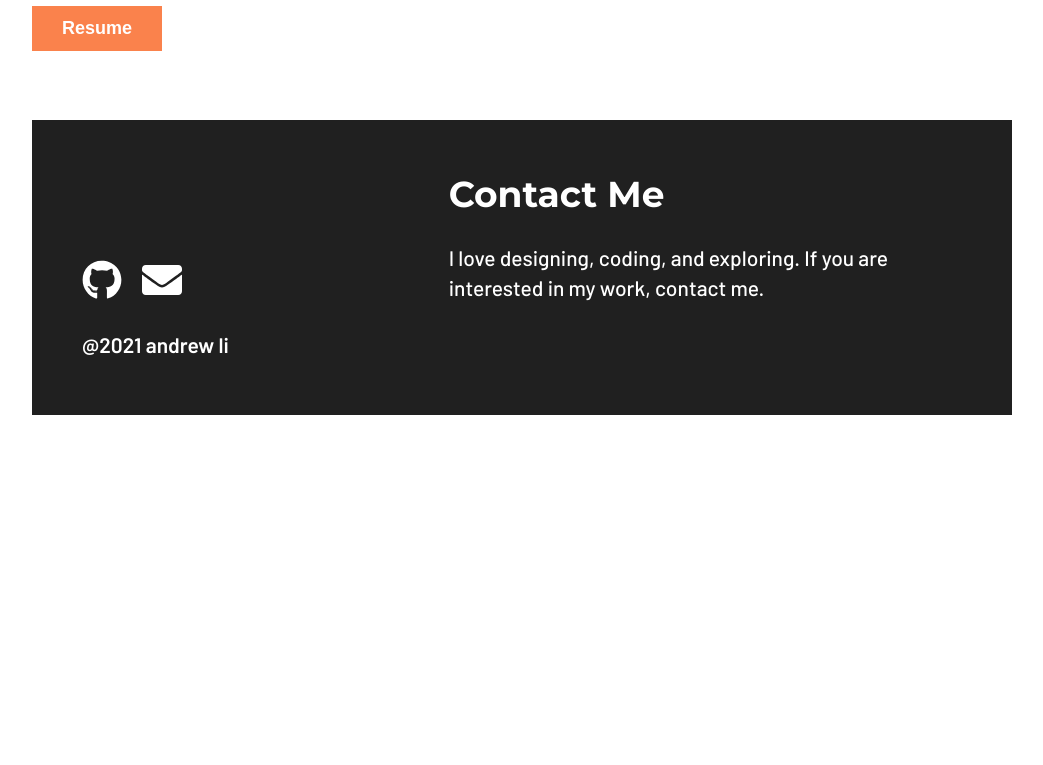
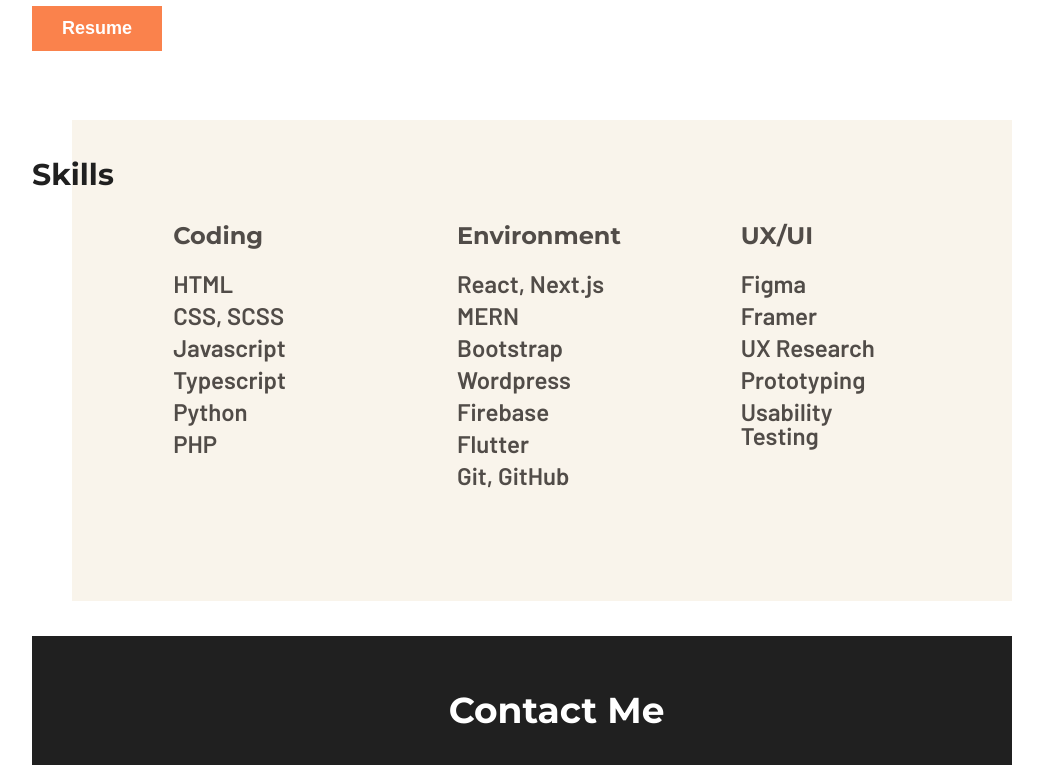
Before and after one commit to IamMrandrew/portfolio, a Next.js app: page /profile in a window 1280 px wide. Shown: the part 560-1325 px from the top of the page, without its empty margins (118-1161 px from the left). Before the commit the page ends 1025 px from the top, so only its background shows below. Built offline with nearby package versions, Linux system fonts and the light colour scheme.

Commit message:
feat: profile and skill section

```diff
--- a/pages/profile.tsx
+++ b/pages/profile.tsx
@@ -1,6 +1,6 @@
 import React from "react";
 import Link from "next/link";
-import styled from "styled-components";
+import styled, { css } from "styled-components";
 import Button from "../components/Button";
 import { StyledContainer } from "../styles/Container";
 import { MEDIA_BREAK } from "../styles/GlobalStyle";
@@ -13,7 +13,7 @@ const Profile: React.FC<Props> = () => {
     <Wrapper>
       <StyledContainer>
         <AboutSection>
-          <TextWrapper>
+          <TextWrapper variant="about">
             <OverflowWrapper>
               <Title>Know more about me?</Title>
             </OverflowWrapper>
@@ -51,6 +51,44 @@ const Profile: React.FC<Props> = () => {
             />
           </ImgWrapper>
         </AboutSection>
+        <SkillSection>
+          <SkillTitle>Skills</SkillTitle>
+          <SectionBlock>
+            <SkillsWrapper>
+              <TextWrapper variant="skill">
+                <SkillsSubtitle>Coding</SkillsSubtitle>
+                <SkillsItem>HTML</SkillsItem>
+                <SkillsItem>CSS, SCSS</SkillsItem>
+                <SkillsItem>Javascript</SkillsItem>
+                <SkillsItem>Typescript</SkillsItem>
+                <SkillsItem>Python</SkillsItem>
+                <SkillsItem>PHP</SkillsItem>
+              </TextWrapper>
+            </SkillsWrapper>
+            <SkillsWrapper>
+              <TextWrapper variant="skill">
+                <SkillsSubtitle>Environment</SkillsSubtitle>
+                <SkillsItem>React, Next.js</SkillsItem>
+                <SkillsItem>MERN</SkillsItem>
+                <SkillsItem>Bootstrap</SkillsItem>
+                <SkillsItem>Wordpress</SkillsItem>
+                <SkillsItem>Firebase</SkillsItem>
+                <SkillsItem>Flutter</SkillsItem>
+                <SkillsItem>Git, GitHub</SkillsItem>
+              </TextWrapper>
+            </SkillsWrapper>
+            <SkillsWrapper>
+              <TextWrapper variant="skill">
+                <SkillsSubtitle>UX/UI</SkillsSubtitle>
+                <SkillsItem>Figma</SkillsItem>
+                <SkillsItem>Framer</SkillsItem>
+                <SkillsItem>UX Research</SkillsItem>
+                <SkillsItem>Prototyping</SkillsItem>
+                <SkillsItem>Usability Testing</SkillsItem>
+              </TextWrapper>
+            </SkillsWrapper>
+          </SectionBlock>
+        </SkillSection>
       </StyledContainer>
     </Wrapper>
   );
@@ -82,11 +120,25 @@ const OverflowWrapper = styled.div`
 `;
 
 const TextWrapper = styled.div`
-  flex-basis: 60%;
+  ${(props: { variant?: string }) =>
+    props.variant === "skill" &&
+    css`
+      width: 170px;
 
-  @media screen and (max-width: ${MEDIA_BREAK.md}) {
-    flex-basis: 100%;
-  }
+      @media screen and (max-width: ${MEDIA_BREAK.md}) {
+        width: 150px;
+      }
+    `}
+
+  ${(props: { variant?: string }) =>
+    props.variant === "about" &&
+    css`
+      flex-basis: 60%;
+
+      @media screen and (max-width: ${MEDIA_BREAK.md}) {
+        flex-basis: 100%;
+      }
+    `}
 `;
 
 const Title = styled.h1`
@@ -113,3 +165,73 @@ const ImgWrapper = styled.div`
     display: none;
   }
 `;
+
+const SkillSection = styled.section`
+  position: relative;
+`;
+
+const SkillTitle = styled.h2`
+  color: ${({ theme }) => theme.text.primary};
+  position: absolute;
+  top: 35px;
+  left: 0;
+
+  @media screen and (max-width: ${MEDIA_BREAK.md}) {
+    left: 30px;
+  }
+`;
+
+const SectionBlock = styled.div`
+  padding: 40px;
+  padding-top: 100px;
+  padding-bottom: 60px;
+  background-color: ${({ theme }) => theme.bg.oldLace};
+  width: calc(100% - 40px);
+  margin-left: auto;
+  margin-bottom: 35px;
+  display: flex;
+  flex-wrap: wrap;
+  justify-content: center;
+  align-items: baseline;
+
+  @media screen and (max-width: ${MEDIA_BREAK.md}) {
+    width: calc(100% - 15px);
+    padding: 20px;
+    padding-top: 90px;
+  }
+`;
+
+const SkillsWrapper = styled.div`
+  width: 100%;
+  margin-bottom: 45px;
+  display: flex;
+  justify-content: center;
+  align-items: center;
+
+  @media screen and (min-width: 768px) {
+    flex: 0 0 33%;
+    max-width: 33%;
+  }
+`;
+
+const SkillsSubtitle = styled.h3`
+  color: ${({ theme }) => theme.text.darkBrown};
+  font-size: 24px;
+  font-weight: 700;
+  margin-bottom: 20px;
+
+  @media screen and (max-width: ${MEDIA_BREAK.md}) {
+    font-size: 21px;
+  }
+`;
+
+const SkillsItem = styled.p`
+  color: ${({ theme }) => theme.text.darkBrown};
+  font-size: 24px;
+  font-weight: 600;
+  margin-bottom: 8px;
+
+  @media screen and (max-width: ${MEDIA_BREAK.md}) {
+    font-size: 18px;
+  }
+`;
--- a/styles/theme.ts
+++ b/styles/theme.ts
@@ -4,6 +4,7 @@ export default {
     secondary: "#4B4B4B",
     tinted: "#747474",
     contrast: "#ffffff",
+    darkBrown: "#514c48",
   },
   bg: {
     main: "#fafafa",
```
